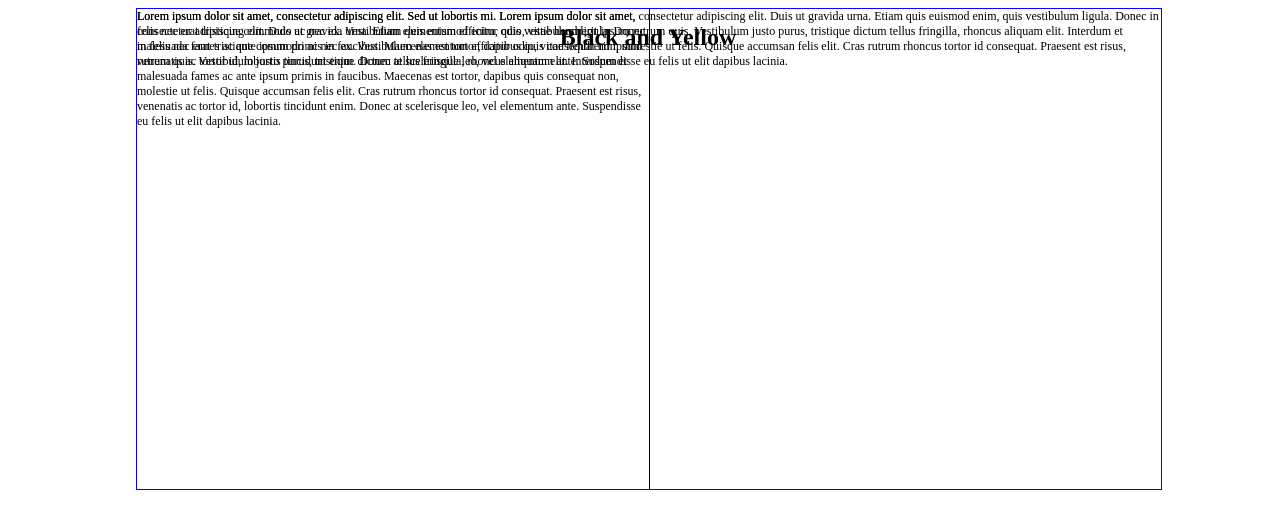
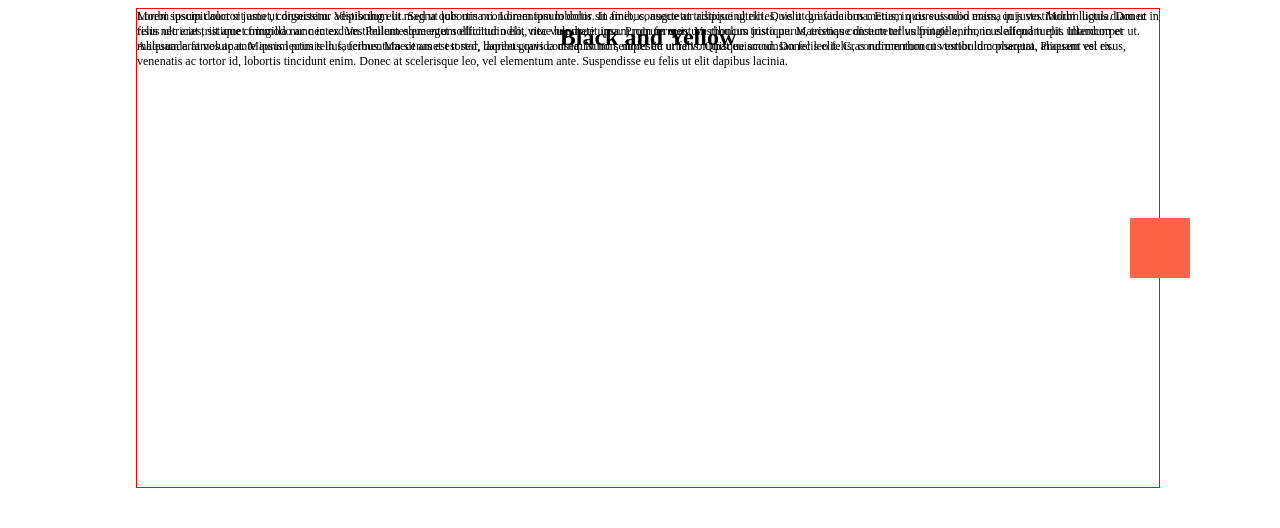
Before and after one commit to andrewkshim/black-and-yellow, a plain HTML site: page index.html in a window 1280 px wide. Drawn offline with nearby package versions, Linux system fonts and the light colour scheme.

Commit message:
slide works now

```diff
--- a/css/main.css
+++ b/css/main.css
@@ -1,3 +1,7 @@
+* {
+  box-sizing: border-box;
+}
+
 html, body {
   width: 100%;
   font-size: 12px;
@@ -8,30 +12,40 @@ html, body {
   width: 80%;
 }
 
-.hero {
+#split {
   height: 40rem;
   position: relative;
   width: 100%;
 }
 
-.hero__split {
+.split__left {
+  position: absolute;
+  height: 100%;
+  width: 100%;
+  border: 1px solid black;
+}
+
+.split__right {
+  border: 1px solid red;
+  height: 100%;
+  width: 100%;
+  overflow: hidden;
   position: absolute;
 }
 
-.hero__split--left {
-  height: 100%;
-  width: 50%;
-  border: 1px solid black;
-  overflow-x: hidden;
+.split__fixed {
+  width: 100%;
 }
 
-.hero__split--right {
-  height: 100%;
-  width: 100%;
-  border: 1px solid blue;
+.split__knob {
+  width: 5rem;
+  height: 5rem;
+  background-color: tomato;
+  position: absolute;
+  cursor: pointer;
 }
 
-.hero__title {
+.split__title {
   position: absolute;
   width: 100%;
   text-align: center;
--- a/index.html
+++ b/index.html
@@ -1,27 +1,27 @@
 <!DOCTYPE html>
-<html lang="en">
+<html lang='en'>
 <head>
-  <meta charset="UTF-8">
+  <meta charset='UTF-8'>
   <title>Black and Yellow</title>
-  <link rel="stylesheet" href="./css/main.css">
+  <link rel='stylesheet' href='./css/main.css'>
+  <script src='https://cdnjs.cloudflare.com/ajax/libs/jquery/3.2.1/jquery.min.js'></script>
 </head>
 <body>
-  <nav>
-
-  </nav>
+  <nav></nav>
   <div class='main'>
-    <div class='hero'>
-      <div class='hero__split hero__split--left'>
+    <div id='split' class='split'>
+      <div class='split__left'>
         <div>
-Lorem ipsum dolor sit amet, consectetur adipiscing elit. Sed ut lobortis mi. Lorem ipsum dolor sit amet, consectetur adipiscing elit. Duis ut gravida urna. Etiam quis euismod enim, quis vestibulum ligula. Donec in felis nec erat tristique commodo ac nec ex. Vestibulum elementum efficitur odio, vitae hendrerit ipsum rutrum quis. Vestibulum justo purus, tristique dictum tellus fringilla, rhoncus aliquam elit. Interdum et malesuada fames ac ante ipsum primis in faucibus. Maecenas est tortor, dapibus quis consequat non, molestie ut felis. Quisque accumsan felis elit. Cras rutrum rhoncus tortor id consequat. Praesent est risus, venenatis ac tortor id, lobortis tincidunt enim. Donec at scelerisque leo, vel elementum ante. Suspendisse eu felis ut elit dapibus lacinia.
+          Lorem ipsum dolor sit amet, consectetur adipiscing elit. Sed ut lobortis mi. Lorem ipsum dolor sit amet, consectetur adipiscing elit. Duis ut gravida urna. Etiam quis euismod enim, quis vestibulum ligula. Donec in felis nec erat tristique commodo ac nec ex. Vestibulum elementum efficitur odio, vitae hendrerit ipsum rutrum quis. Vestibulum justo purus, tristique dictum tellus fringilla, rhoncus aliquam elit. Interdum et malesuada fames ac ante ipsum primis in faucibus. Maecenas est tortor, dapibus quis consequat non, molestie ut felis. Quisque accumsan felis elit. Cras rutrum rhoncus tortor id consequat. Praesent est risus, venenatis ac tortor id, lobortis tincidunt enim. Donec at scelerisque leo, vel elementum ante. Suspendisse eu felis ut elit dapibus lacinia.
         </div>
       </div>
-      <div class='hero__split hero__split--right'>
-        <div>
-Lorem ipsum dolor sit amet, consectetur adipiscing elit. Sed ut lobortis mi. Lorem ipsum dolor sit amet, consectetur adipiscing elit. Duis ut gravida urna. Etiam quis euismod enim, quis vestibulum ligula. Donec in felis nec erat tristique commodo ac nec ex. Vestibulum elementum efficitur odio, vitae hendrerit ipsum rutrum quis. Vestibulum justo purus, tristique dictum tellus fringilla, rhoncus aliquam elit. Interdum et malesuada fames ac ante ipsum primis in faucibus. Maecenas est tortor, dapibus quis consequat non, molestie ut felis. Quisque accumsan felis elit. Cras rutrum rhoncus tortor id consequat. Praesent est risus, venenatis ac tortor id, lobortis tincidunt enim. Donec at scelerisque leo, vel elementum ante. Suspendisse eu felis ut elit dapibus lacinia.
+      <div id='resizable' class='split__right'>
+        <div id='fixed' class='split__fixed'>
+          Morbi suscipit auctor justo ut dignissim. Vestibulum ut magna quis urna condimentum lobortis. In finibus, augue at tristique ultricies, velit dui faucibus metus, in cursus odio massa in justo. Morbi luctus diam ut risus ultricies, sit amet fringilla nunc interdum. Pellentesque eget sollicitudin elit, nec vulputate urna. Proin fermentum rhoncus tristique. Maecenas consectetur vulputate enim, in eleifend turpis ullamcorper ut. Aliquam erat volutpat. Mauris lectus tellus, fermentum sit amet est sed, laoreet gravida urna. Nunc semper eu urna volutpat euismod. Donec leo felis, condimentum ut vestibulum pharetra, aliquam vel ex.
         </div>
       </div>
-      <h1 class='hero__title'>Black and Yellow</h1>
+      <div id='knob' class='split__knob'></div>
+      <h1 class='split__title'>Black and Yellow</h1>
     </div>
   </div>
   <script src='./js/main.js'></script>
--- a/js/main.js
+++ b/js/main.js
@@ -0,0 +1,57 @@
+
+$(document).ready(function() {
+  const splitElement = document.getElementById('split');
+  const resizableElement = document.getElementById('resizable');
+  const fixedElement = document.getElementById('fixed');
+  const knobElement = document.getElementById('knob');
+
+  let lastMouseX;
+
+  function setInitialKnobPosition() {
+    const knobDimensions = knobElement.getBoundingClientRect();
+    const splitDimensions = splitElement.getBoundingClientRect();
+    const knobTopPosition = (splitDimensions.height / 2) - (knobDimensions.height / 2);
+    const knobLeftPosition = splitDimensions.width - (knobDimensions.width / 2);
+    knobElement.style.top = `${ knobTopPosition }px`;
+    knobElement.style.left = `${ knobLeftPosition }px`;
+  }
+
+  function resizeSplit(deltaX) {
+    const splitDimensions = splitElement.getBoundingClientRect();
+    const resizableDimensions = resizableElement.getBoundingClientRect();
+    fixedElement.style.width = `${ splitDimensions.width }px`;
+    resizableElement.style.width = `${ resizableDimensions.width + deltaX }px`;
+  }
+
+  function onSplitMouseMove(ev) {
+    if (!lastMouseX) {
+      lastMouseX = ev.clientX;
+      return;
+    }
+    const knobDimensions = knobElement.getBoundingClientRect();
+    const splitDimensions = splitElement.getBoundingClientRect();
+    const currentKnobX = knobDimensions.left - splitDimensions.left;
+    const deltaX = ev.clientX - lastMouseX;
+    lastMouseX = lastMouseX + deltaX;
+    knobElement.style.left = `${ currentKnobX + deltaX }px`;
+    resizeSplit(deltaX);
+  }
+
+  function onKnobMouseDown() {
+    splitElement.addEventListener('mousemove', onSplitMouseMove);
+  }
+
+  function onSplitMouseUp() {
+    lastMouseX = null;
+    splitElement.removeEventListener('mousemove', onSplitMouseMove);
+  }
+
+  function attachEventListeners() {
+    knobElement.addEventListener('mousedown', onKnobMouseDown);
+    splitElement.addEventListener('mouseup', onSplitMouseUp);
+  }
+
+  // start
+  setInitialKnobPosition();
+  attachEventListeners();
+});
```
